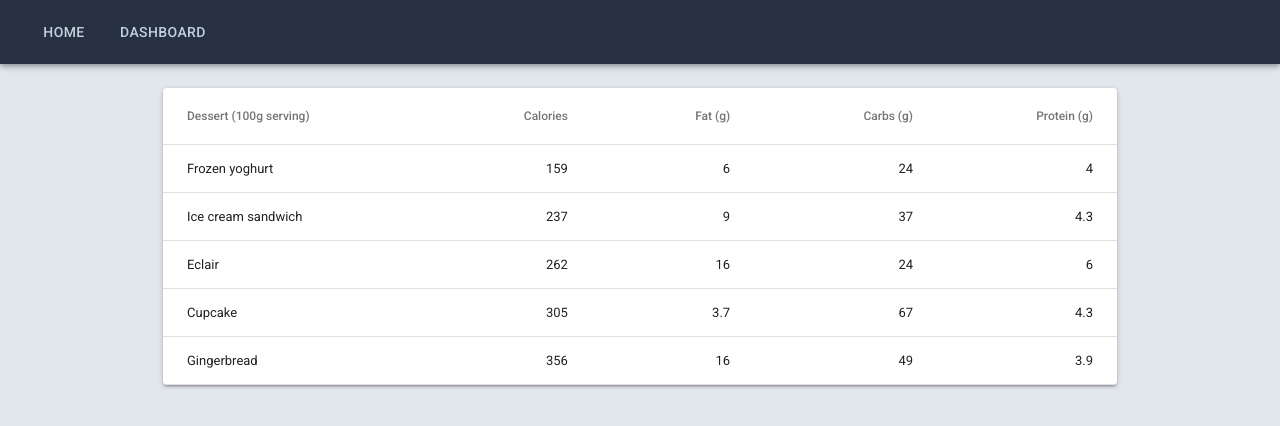
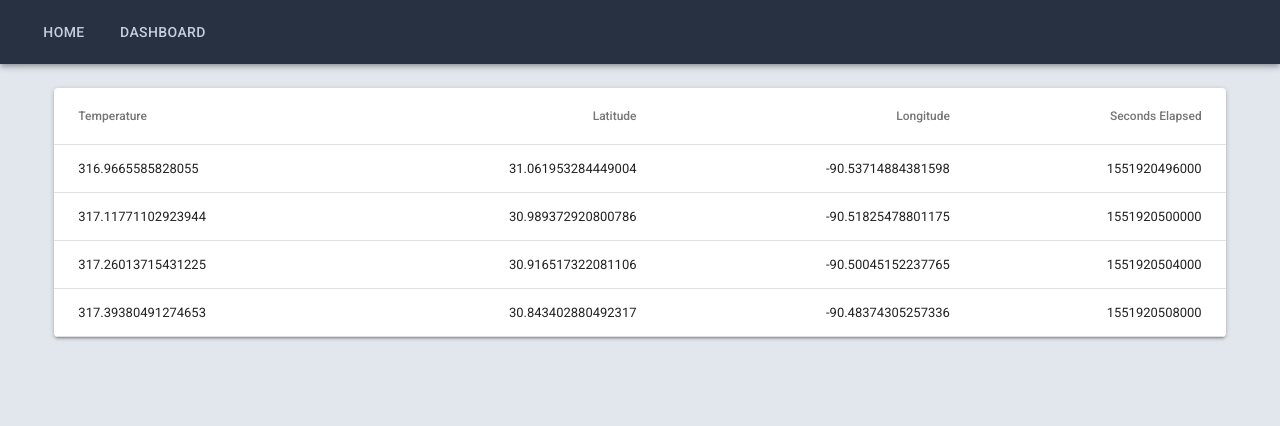
Before and after one commit to JordanTreDaniel/EOG-Assessment, a React (Create React App) app: page /dashboard in a window 1280 px wide. Shown: the top 426 px of the page. Built offline with nearby package versions, Linux system fonts and the light colour scheme; no server answers.

Commit message:
Change the table to suit project

```diff
--- a/src/components/DashboardTable.js
+++ b/src/components/DashboardTable.js
@@ -19,18 +19,39 @@ const styles = theme => ({
   }
 });
 
-let id = 0;
-function createData(name, calories, fat, carbs, protein) {
-  id += 1;
-  return { id, name, calories, fat, carbs, protein };
-}
-
-const rows = [
-  createData("Frozen yoghurt", 159, 6.0, 24, 4.0),
-  createData("Ice cream sandwich", 237, 9.0, 37, 4.3),
-  createData("Eclair", 262, 16.0, 24, 6.0),
-  createData("Cupcake", 305, 3.7, 67, 4.3),
-  createData("Gingerbread", 356, 16.0, 49, 3.9)
+const measurements = [
+  {
+    timestamp: 1551920496000,
+    metric: 316.9665585828055,
+    latitude: 31.061953284449004,
+    longitude: -90.53714884381598,
+    uom: "temperature - fahrenheit",
+    accuracy: 68.93078014944133
+  },
+  {
+    timestamp: 1551920500000,
+    metric: 317.11771102923944,
+    latitude: 30.989372920800786,
+    longitude: -90.51825478801175,
+    uom: "temperature - fahrenheit",
+    accuracy: 14.10307018041325
+  },
+  {
+    timestamp: 1551920504000,
+    metric: 317.26013715431225,
+    latitude: 30.916517322081106,
+    longitude: -90.50045152237765,
+    uom: "temperature - fahrenheit",
+    accuracy: 62.32569829667779
+  },
+  {
+    timestamp: 1551920508000,
+    metric: 317.39380491274653,
+    latitude: 30.843402880492317,
+    longitude: -90.48374305257336,
+    uom: "temperature - fahrenheit",
+    accuracy: 39.08694828342827
+  }
 ];
 
 function SimpleTable(props) {
@@ -41,25 +62,25 @@ function SimpleTable(props) {
       <Table className={classes.table}>
         <TableHead>
           <TableRow>
-            <TableCell>Dessert (100g serving)</TableCell>
-            <TableCell align="right">Calories</TableCell>
-            <TableCell align="right">Fat (g)</TableCell>
-            <TableCell align="right">Carbs (g)</TableCell>
-            <TableCell align="right">Protein (g)</TableCell>
+            <TableCell>Temperature</TableCell>
+            <TableCell align="right">Latitude</TableCell>
+            <TableCell align="right">Longitude</TableCell>
+            <TableCell align="right">Seconds Elapsed</TableCell>
           </TableRow>
         </TableHead>
         <TableBody>
-          {rows.map(row => (
-            <TableRow key={row.id}>
-              <TableCell component="th" scope="row">
-                {row.name}
-              </TableCell>
-              <TableCell align="right">{row.calories}</TableCell>
-              <TableCell align="right">{row.fat}</TableCell>
-              <TableCell align="right">{row.carbs}</TableCell>
-              <TableCell align="right">{row.protein}</TableCell>
-            </TableRow>
-          ))}
+          {measurements.map((m, idx) => {
+            return (
+              <TableRow key={idx}>
+                <TableCell component="th" scope="row">
+                  {m.metric}
+                </TableCell>
+                <TableCell align="right">{m.latitude}</TableCell>
+                <TableCell align="right">{m.longitude}</TableCell>
+                <TableCell align="right">{m.timestamp}</TableCell>
+              </TableRow>
+            );
+          })}
         </TableBody>
       </Table>
     </Paper>
--- a/src/containers/DashboardContainer.js
+++ b/src/containers/DashboardContainer.js
@@ -1,7 +1,6 @@
 import React from "react";
 import PropTypes from "prop-types";
 import { withStyles } from "@material-ui/core/styles";
-import Paper from "@material-ui/core/Paper";
 import Grid from "@material-ui/core/Grid";
 import DashboardTable from "../components/DashboardTable";
 const styles = theme => ({
@@ -22,7 +21,7 @@ function DashboardContainer(props) {
     <div className={classes.root}>
       <Grid container spacing={24}>
         <Grid item xs />
-        <Grid item xs={12} sm={9}>
+        <Grid item xs={11} sm={11}>
           <DashboardTable />
         </Grid>
         <Grid item xs />
```
